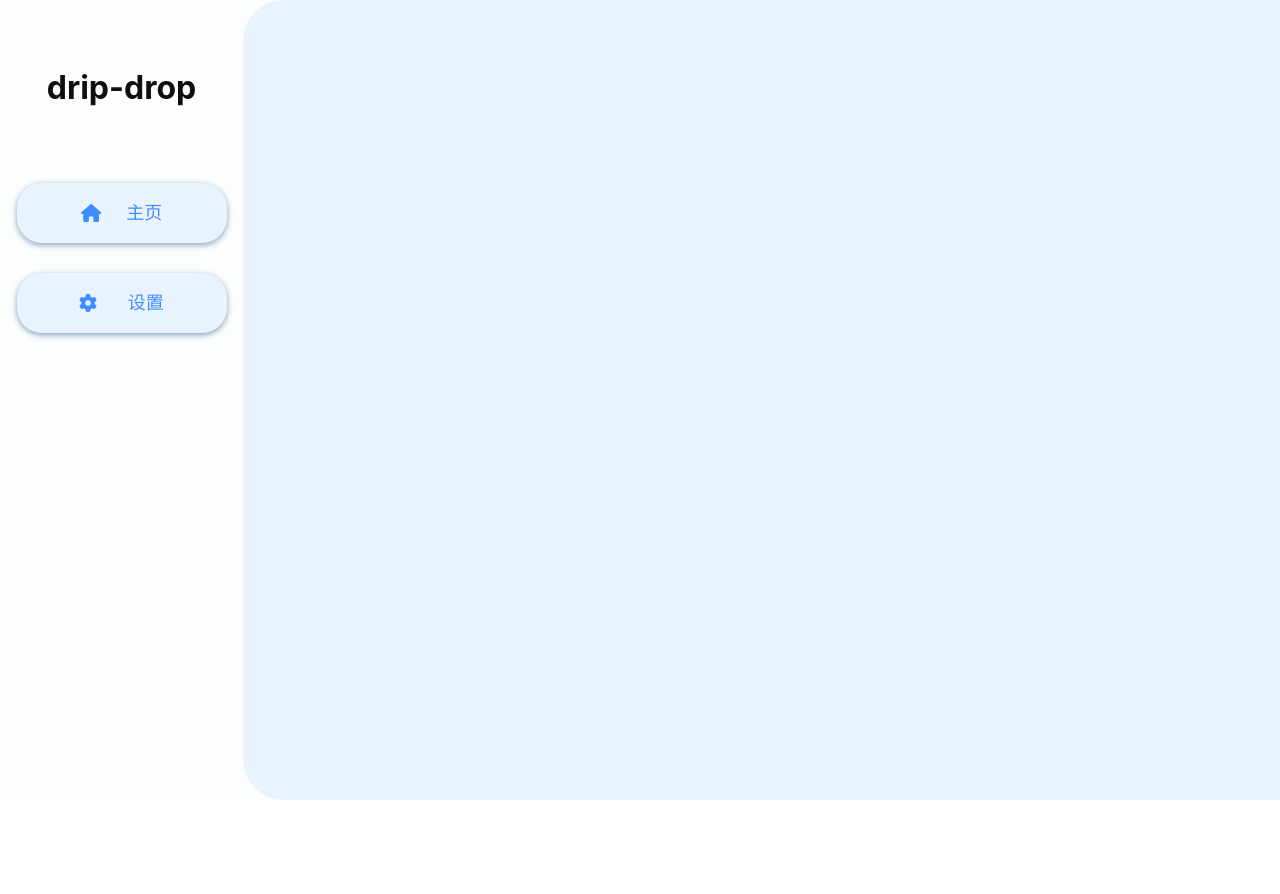
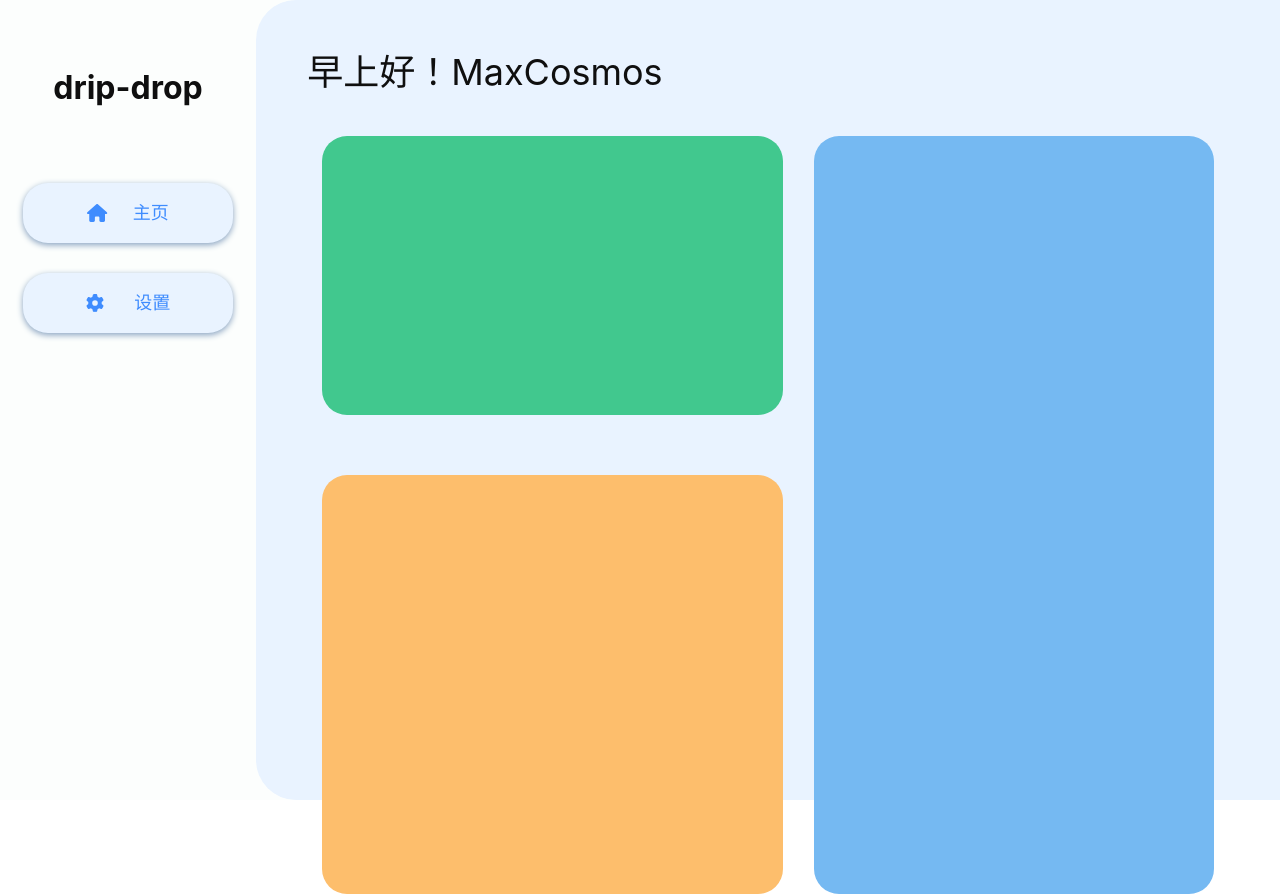
Before and after one commit to hismeyy/drip-drop-app, a React (Vite) app: page / in a window 1280 px wide. Before the commit the page ends 800 px from the top, so only its background shows below. Built offline with nearby package versions, Linux system fonts and the light colour scheme.

Commit message:
完成主页功能模块的布局

```diff
--- a/src/App.css
+++ b/src/App.css
@@ -35,7 +35,7 @@ ul, li {
 
 .menu-box {
     height: 100%;
-    width: 300px;
+    width: 20%;
     display: flex;
     flex-direction: column;
     align-items: center;
@@ -43,10 +43,13 @@ ul, li {
 
 .box {
     height: 100%;
-    width: 100%;
+    width: 80%;
     background-color: #E9F3FF;
     border-top-left-radius: 40px;
     border-bottom-left-radius: 40px;
+    display: flex;
+    align-items: center;
+    justify-content: center;
 }
 
 .logo {
@@ -68,3 +71,50 @@ ul, li {
     box-shadow: 0 2px 6px rgb(135, 161, 191);
     cursor: pointer;
 }
+
+.module {
+    width: 90%;
+    height: 85vh;
+}
+
+.module .hello {
+    font-size: 36px;
+    font-weight: normal;
+}
+
+.function{
+    margin-top: 52px;
+    width: 100%;
+    display: flex;
+    justify-content: space-around;
+}
+
+.left-function {
+    height: 758px;
+    width: 50%;
+    display: flex;
+    flex-direction: column;
+    justify-content: space-between;
+
+}
+.function1{
+    width: 100%;
+    height: 279px;
+    background-color: #41C88E;
+    border-radius: 25px;
+}
+
+.function2{
+    width: 100%;
+    height: 419px;
+    background-color: #FDBE6C;
+    border-radius: 25px;
+
+}
+
+.function3{
+    width: 400px;
+    height: 758px;
+    background-color: #75B9F2;
+    border-radius: 25px;
+}
--- a/src/App.tsx
+++ b/src/App.tsx
@@ -26,7 +26,21 @@ function App() {
                     <li><FontAwesomeIcon icon={faCog}/>   &nbsp;&nbsp;&nbsp;&nbsp;&nbsp; 设置</li>
                 </ul>
             </div>
-            <div className="box"></div>
+            <div className="box">
+
+                <div className="module">
+                    <div className="hello">
+                        早上好！MaxCosmos
+                    </div>
+                    <div className="function">
+                        <div className="left-function">
+                            <div className="function1"></div>
+                            <div className="function2"></div>
+                        </div>
+                        <div className="function3"></div>
+                    </div>
+                </div>
+            </div>
         </main>
     );
 }
```
